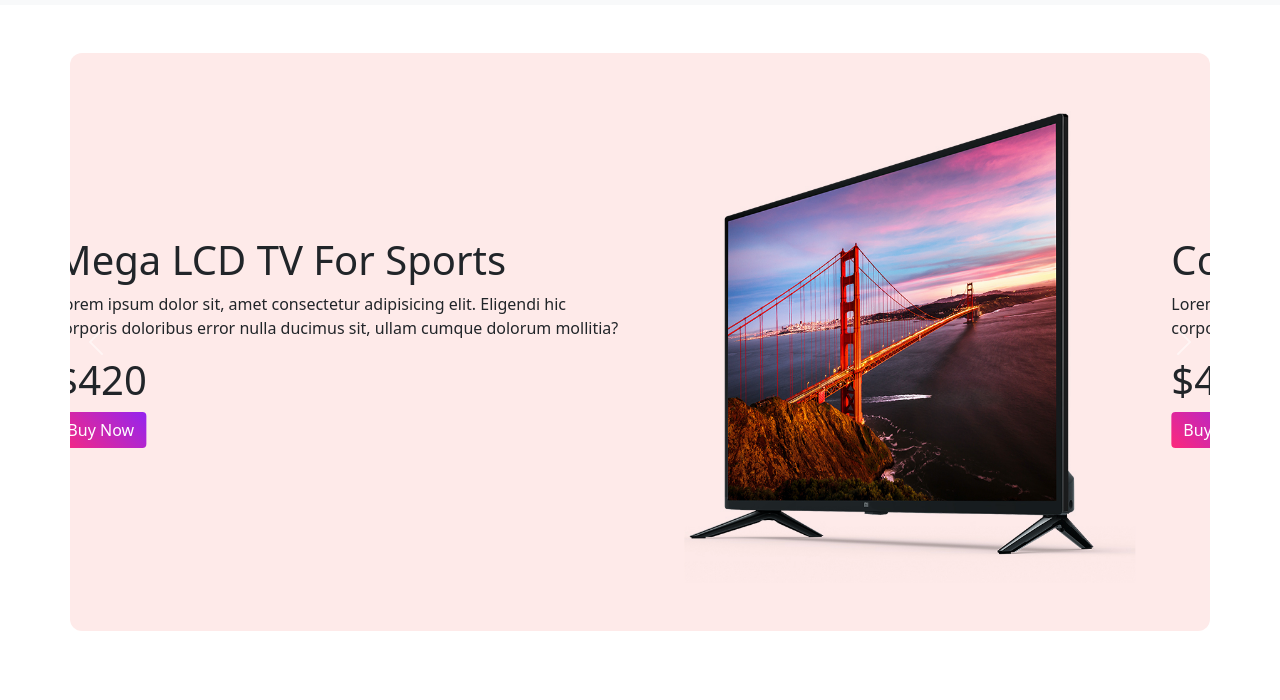
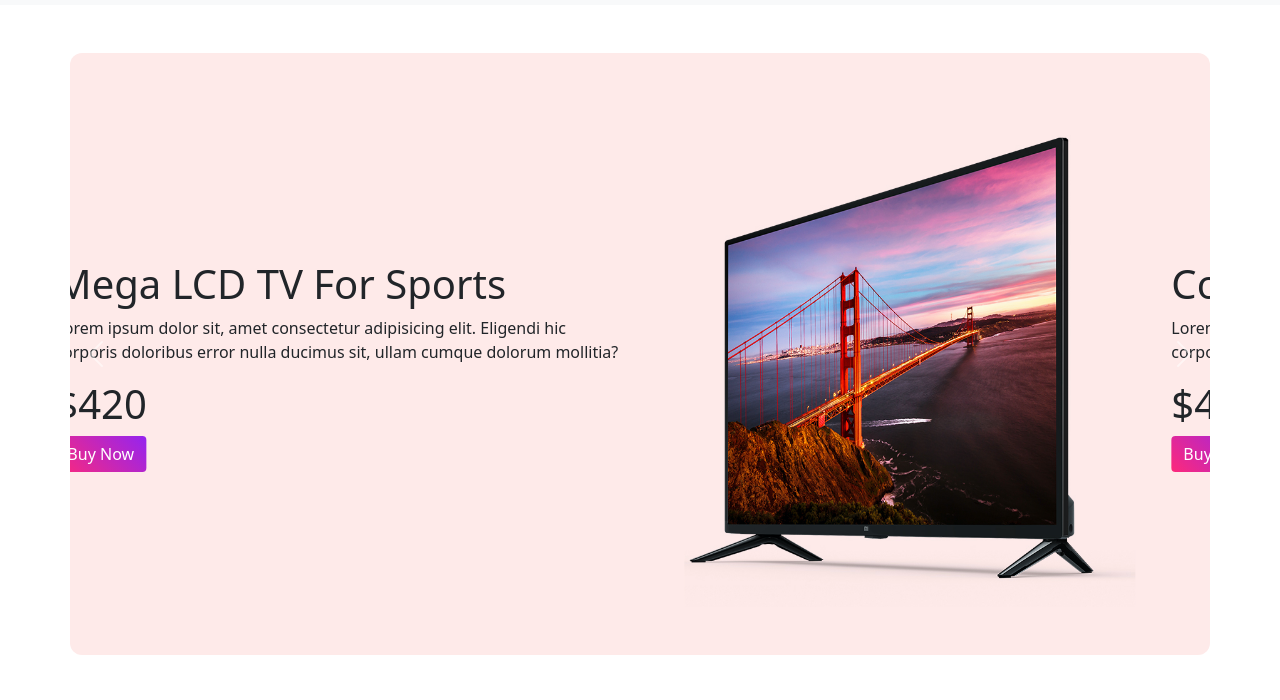
Before and after one commit to Noor-26/darkfam-panda-e-commerce, a plain HTML site: page index.html in a window 1280 px wide. Shown: the part 52-752 px from the top of the page. Drawn offline with nearby package versions, Linux system fonts and the light colour scheme.

Commit message:
padding problem solved

```diff
--- a/index.html
+++ b/index.html
@@ -33,9 +33,8 @@
     </div>
   </nav>
 
-
   <div id="carouselExampleControls" class="carousel slide" data-bs-ride="carousel">
-    <div class="carousel-inner container my-5 bg" id="home">
+    <div class="carousel-inner container my-5 bg pt-4" id="home">
       <div class="carousel-item active">
         <div class="row align-items-center">
           <div class="col-lg-7 px-5">
```
